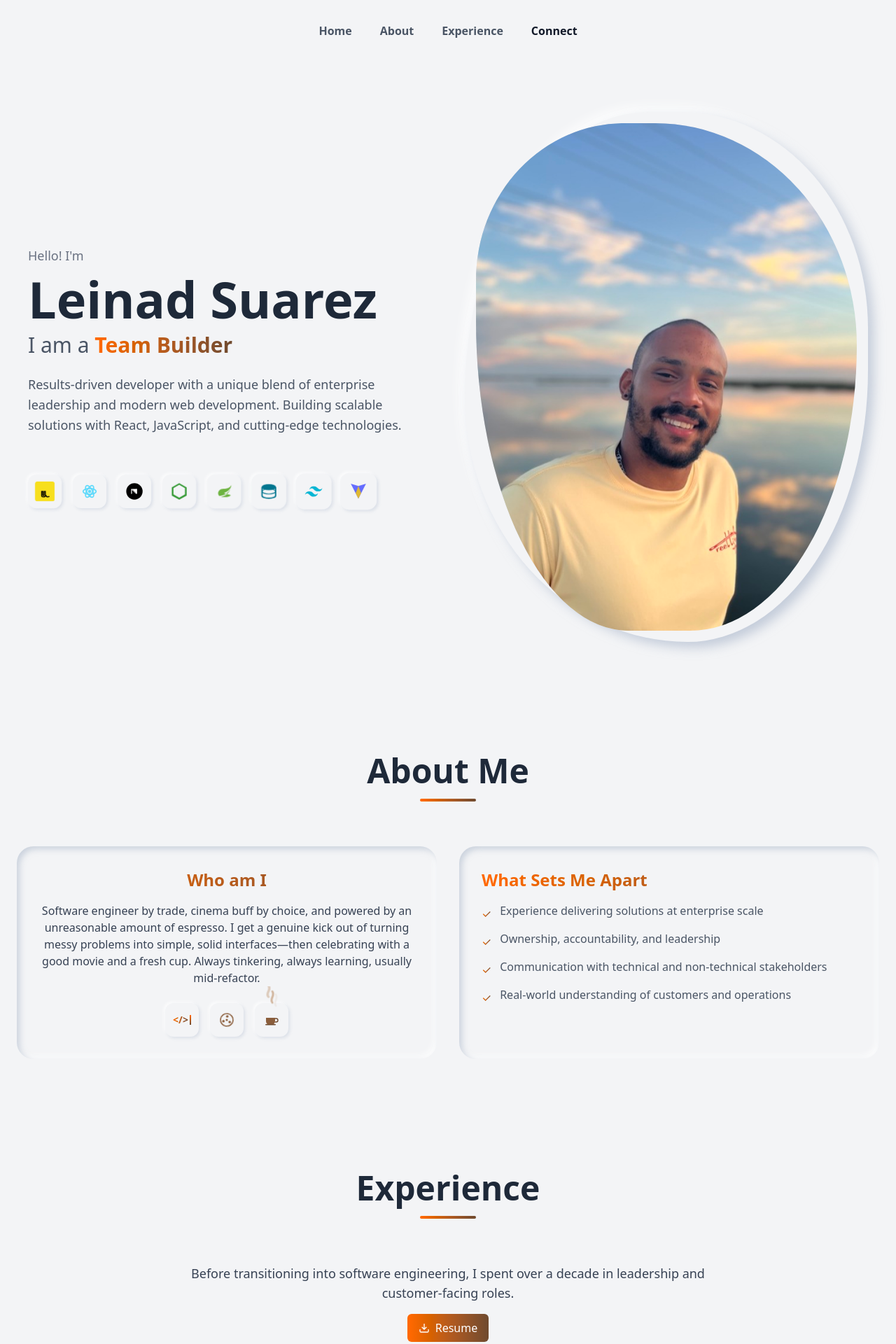
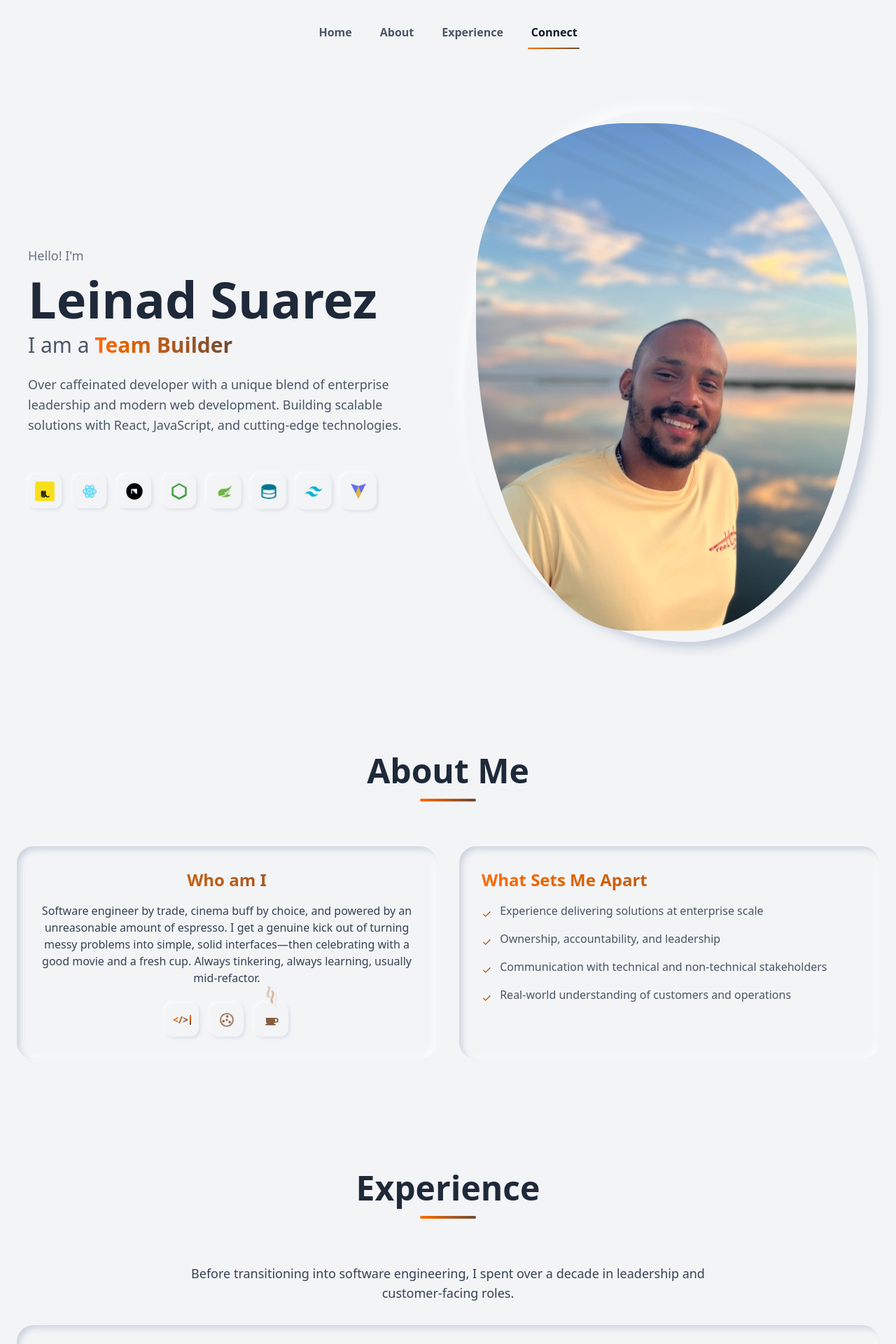
Before and after one commit to Mattojjo/portfolio, a React (Vite) app: page / in a window 1280 px wide. Shown: the top 1920 px of the page at 70% size. Built offline with nearby package versions, Linux system fonts and the light colour scheme.

Commit message:
refactor: remove resume link from Experience component; update Hero description and Navbar styling

```diff
--- a/src/components/Experience.jsx
+++ b/src/components/Experience.jsx
@@ -1,6 +1,5 @@
 import { useSectionVisible } from '../hooks/useSectionVisible';
 import { experiences } from '../utils/constants';
-import resume from "../assets/docss/Leinad's Resume.pdf";
 
 export default function Experience() {
 const [sectionRef, isVisible] = useSectionVisible();
@@ -20,18 +19,6 @@ const [sectionRef, isVisible] = useSectionVisible();
         </div>
         <div className="max-w-3xl mx-auto text-center text-gray-700 mb-8">
           <p className="text-lg">Before transitioning into software engineering, I spent over a decade in leadership and customer-facing roles.</p>
-          <div className="mt-4">
-            <a
-              href={resume}
-              download="Leinad_Suarez_Resume.pdf"
-              className="inline-flex items-center gap-2 px-4 py-2 bg-gradient-to-r from-orange-500 to-brew-600 hover:from-orange-600 hover:to-brew-700 text-white rounded-md transition-all duration-200"
-            >
-              <svg className="w-4 h-4" viewBox="0 0 24 24" fill="none" stroke="currentColor" strokeWidth="2">
-                <path d="M21 15v4a2 2 0 0 1-2 2H5a2 2 0 0 1-2-2v-4M7 10l5 5 5-5M12 15V3"/>
-              </svg>
-              Resume
-            </a>
-          </div>
         </div>
 
         <div className="space-y-6">
--- a/src/components/Hero.jsx
+++ b/src/components/Hero.jsx
@@ -38,7 +38,7 @@ export default function Hero() {
               </p>
             </div>
             <p className="text-gray-600 text-lg leading-relaxed max-w-xl">
-              Results-driven developer with a unique blend of enterprise leadership and modern web development.
+              Over caffeinated developer with a unique blend of enterprise leadership and modern web development.
               Building scalable solutions with React, JavaScript, and cutting-edge technologies.
             </p>
             <div className="pt-8">
--- a/src/components/Navbar.jsx
+++ b/src/components/Navbar.jsx
@@ -80,8 +80,8 @@ export default function Navbar() {
   return (
     <nav className="fixed top-0 w-full z-50 bg-transparent">
       <div className="max-w-4xl mx-auto px-3 sm:px-6 py-4 sm:py-6">
-        <div className="flex justify-center items-center">
-          <div ref={navRef} className="relative flex gap-4 sm:gap-8 overflow-x-auto max-w-full">
+        <div className="flex justify-center items-center backdrop-blur-xl rounded-3xl h-12 w-full">
+          <div ref={navRef} className="relative flex gap-4 sm:gap-8 pb-1">
             {navItems.map((item) => (
               <a
                 key={item.id}
@@ -98,7 +98,7 @@ export default function Navbar() {
             ))}
 
             <div
-              className={`absolute -bottom-1 h-0.5 bg-gradient-to-r from-orange-500 to-brew-600 rounded-full transition-all duration-300 ease-out ${
+              className={`absolute bottom-0 h-0.5 bg-gradient-to-r from-orange-500 to-brew-600 rounded-full transition-all duration-300 ease-out ${
                 isTransitioning ? 'scale-x-50 opacity-60' : 'scale-x-100 opacity-100'
               }`}
               style={{
```
